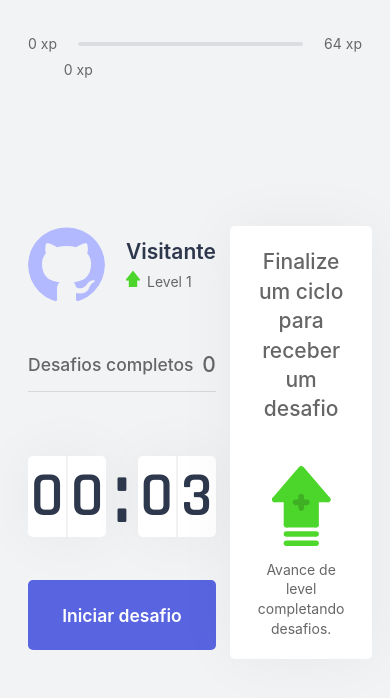
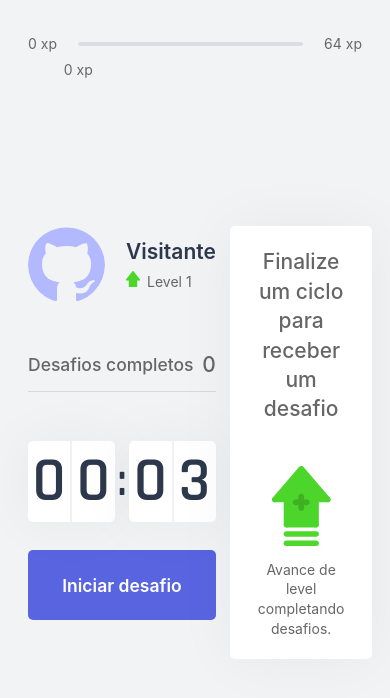
Before and after one commit to WalissonRodrigo/nlw04-react, a Next.js app: page /home in a window 390 px wide. Shown: the top 698 px of the page. Built offline with nearby package versions, Linux system fonts and the light colour scheme; no server answers.

Commit message:
fix responsividade das margens para se adaptar aos diferentes tamanhos de tela

```diff
--- a/src/styles/components/Countdown.module.css
+++ b/src/styles/components/Countdown.module.css
@@ -21,6 +21,11 @@
   min-width: 11rem;
 }
 
+.countdownContainer > span {
+  font-size: 6.25rem;
+  margin: 0 0.5rem;
+}
+
 @media (max-width: 998px) {
   .countdownContainer > div {
     font-size: 8.5rem;
@@ -28,6 +33,7 @@
   }
   .countdownContainer > span {
     font-size: 6.25rem;
+    margin: 0 0.5rem;
   }
 }
 @media (max-width: 720px) {
@@ -37,6 +43,7 @@
   }
   .countdownContainer > span {
     font-size: 5.25rem;
+    margin: 0 0.4rem;
   }
 }
 
@@ -47,6 +54,7 @@
   }
   .countdownContainer > span {
     font-size: 4.75rem;
+    margin: 0 0.3rem;
   }
 }
 
@@ -57,6 +65,7 @@
   }
   .countdownContainer > span {
     font-size: 3.25rem;
+    margin: 0 0.2rem;
   }
 }
 
@@ -67,6 +76,7 @@
   }
   .countdownContainer > span {
     font-size: 2.25rem;
+    margin: 0 0.15rem;
   }
 }
 
@@ -80,11 +90,6 @@
 
 .countdownContainer > div span:last-child {
   border-left: 1px solid #f0f1f3;
-}
-
-.countdownContainer > span {
-  font-size: 6.25rem;
-  margin: 0 0.5rem;
 }
 
 .countdownButton {
```
